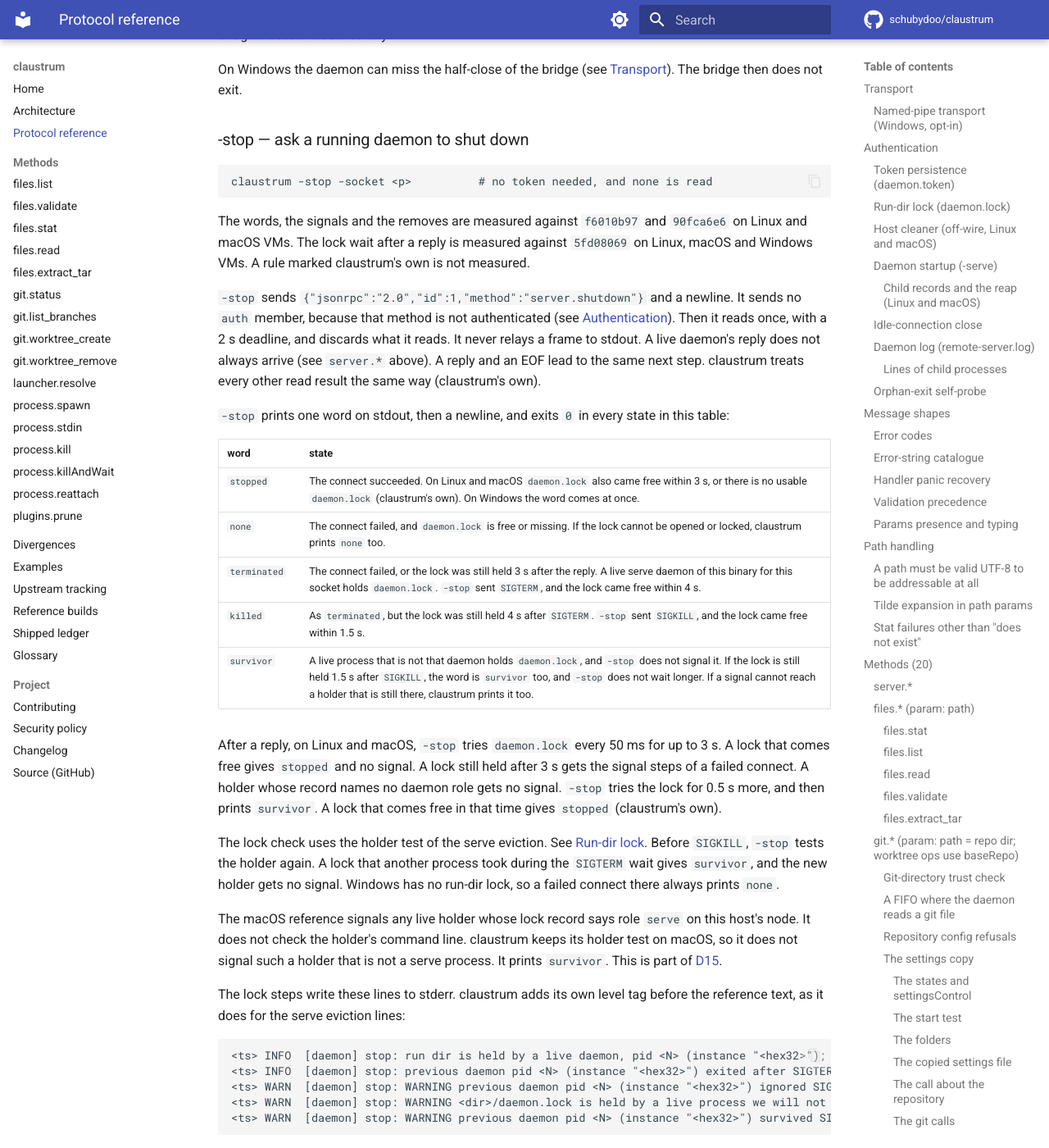
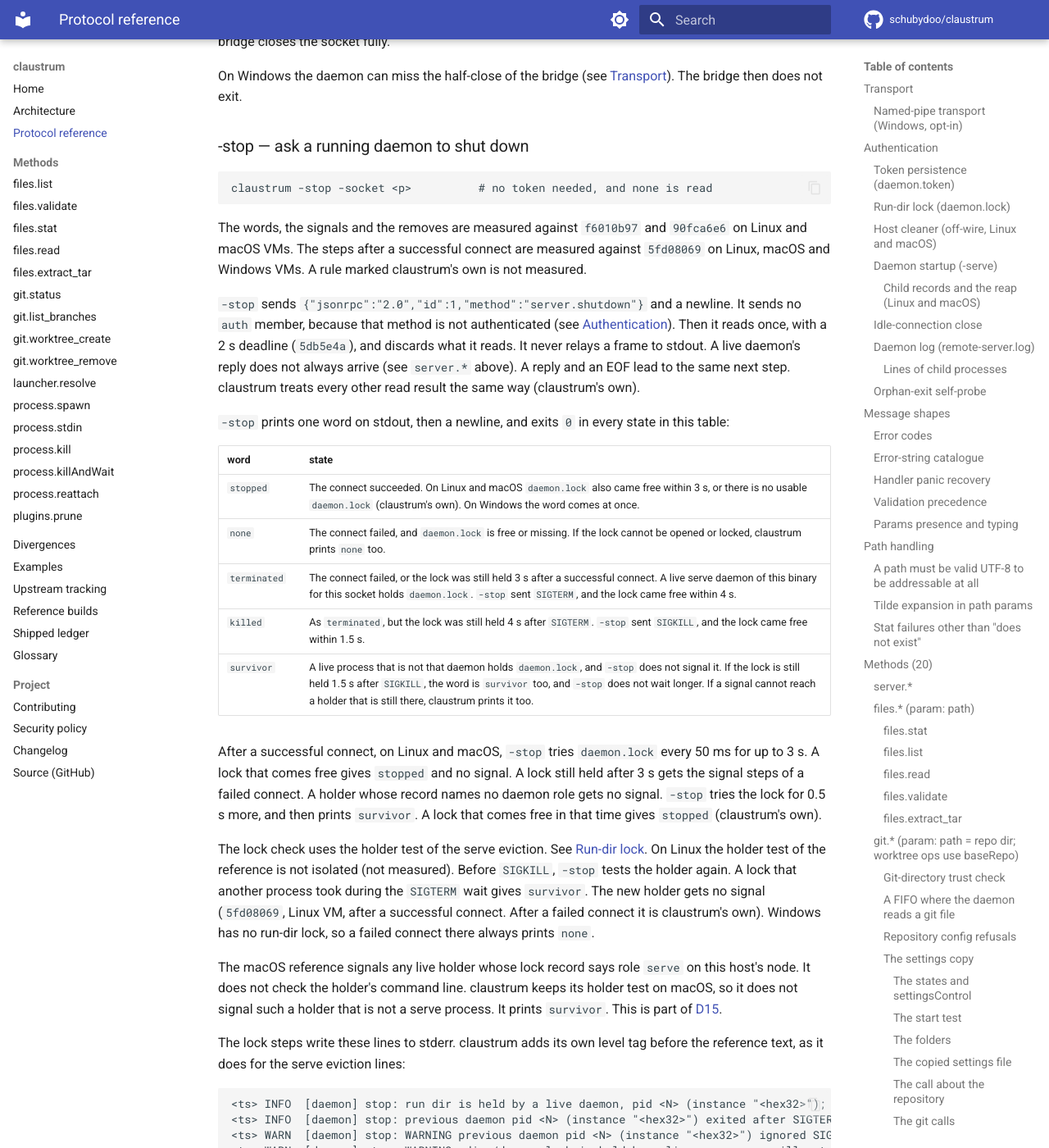
Before and after one commit to schubydoo/claustrum, an MkDocs documentation site: the page built from docs/PROTOCOL.md, in a window 1280 px wide and 1400 px high, scrolled down 92949 px. Shown: the whole window at 82% size. Built offline with MkDocs 1.6.1 and Material for MkDocs 9.7.7, drawn with Linux system fonts in a browser that asks for light colours; comment, search, counter and statistics services are not loaded; some of the changed text lies outside the part shown.

Commit message:
docs: fix the verifier findings of the log and -stop cut
Co-Authored-By: Claude Opus 5.5 <noreply@anthropic.com>

````diff
--- a/docs/PROTOCOL.md
+++ b/docs/PROTOCOL.md
@@ -678,19 +678,20 @@ self-probe below.
 ### Daemon log (`remote-server.log`)
 
 The rules of the file are measured against `5fd08069`, and the startup lines
-against `f6010b97` and `89cb6289`. A rule that names one system was measured on
+against `f6010b97` and `89cb6289`. The peer-check lines are measured against
+`5fd08069`. A rule that names one system was measured on
 a VM of that system, and an unmarked rule on Linux and macOS VMs.
 
 At each start the launcher renames an existing `remote-server.log` in the
 socket's directory to `remote-server.log.old`. Then it creates a fresh log there
 with mode `0600`. It sends the stdout and stderr of the daemonized child into
-that file, so its own streams stay empty. The daemon does not remove the log at
-shutdown, unlike the socket and `daemon.token`. So the log of the last run stays
+that file, so its own streams stay empty. claustrum does not remove the log at
+shutdown (from the code), unlike the socket and `daemon.token`. So the log of the last run stays
 readable. The fixed name and location are the deployment contract, and they are
 not configurable.
 
-claustrum writes a level tag before each line except the banner. The reference
-writes none. `CLAUSTRUM_LOG_LEVEL=warn` drops the INFO lines.
+claustrum writes a level tag before each line of its logger. The banner and a
+start error that begins `claustrum:` have none. The reference writes no tag. `CLAUSTRUM_LOG_LEVEL=warn` drops the INFO lines.
 
 When the raise of the open-files limit works on Linux and macOS, the first line
 tells the limit that `process.spawn` children get. It is the lower of 65536 and
@@ -729,10 +730,11 @@ measured).
 If the fresh create fails, the launcher judges the entry at the path without
 following it, and it opens no FIFO:
 
-- Nothing at the path fails the start with the error of the create.
+- Nothing at the path fails the start with the error of the create (Linux VM).
 - A folder fails the start with `is a directory`.
-- An own regular file, or an own link to an own regular file, is truncated. It
-  keeps its mode and gets the lines.
+- An own regular file is truncated. It keeps its mode and gets the lines.
+- An own link to an own regular file gets the same: the file is truncated (Linux
+  VM).
 - Every other entry fails the start with `permission denied` and stays
   unchanged. That is [D8](DIVERGENCES.md#d8).
 
@@ -768,7 +770,7 @@ These lines tell of [process.spawn](protocol/process-spawn.md) children and of t
 | Over 128 records | WARN | `[process.Registry] more than 128 records in <run dir>/children; leaving the rest for the next start` |
 | Over 64 groups | WARN | `[process.Registry] <n> more orphaned group(s) recorded in <run dir>/children than the 64 one start ends; leaving those for the next start` |
 | A record dropped | INFO | `[process.Registry] record <pid>.json: pid <pid> is not a child to end (<reason>); dropping the record, signalling nothing` |
-| A record kept | INFO | `[process.Registry] record <pid>.json: pid <pid> cannot be inspected now (<reason>); keeping the record, signalling nothing` (`5fd08069`) |
+| A record kept | INFO | `[process.Registry] record <pid>.json: pid <pid> cannot be inspected now (<reason>); keeping the record, signalling nothing` (`5fd08069`, Linux VM) |
 | A group ended | INFO | `[process.Registry] ending orphaned process group <pgid> recorded by daemon instance "<instance>" (pid <daemon pid>): SIGTERM` |
 | The grace ran out | WARN | `[process.Registry] group <pgid> outlived SIGTERM for 2s: SIGKILL` |
 | A group fails the test | INFO | `[process.Registry] group <pgid> no longer verifies (<reason>); nothing more is sent to it` |
@@ -3578,14 +3580,14 @@ claustrum -stop -socket <p>          # no token needed, and none is read
 ```
 
 The words, the signals and the removes are measured against `f6010b97` and
-`90fca6e6` on Linux and macOS VMs. The lock wait after a reply is measured
-against `5fd08069` on Linux, macOS and Windows VMs. A rule marked claustrum's own
-is not measured.
+`90fca6e6` on Linux and macOS VMs. The steps after a successful connect are
+measured against `5fd08069` on Linux, macOS and Windows VMs. A rule marked
+claustrum's own is not measured.
 
 `-stop` sends `{"jsonrpc":"2.0","id":1,"method":"server.shutdown"}` and a
 newline. It sends no `auth` member, because that method is not authenticated
-(see [Authentication](#authentication)). Then it reads once, with a 2 s deadline,
-and discards what it reads. It never relays a frame to stdout. A live daemon's
+(see [Authentication](#authentication)). Then it reads once, with a 2 s deadline
+(`5db5e4a`), and discards what it reads. It never relays a frame to stdout. A live daemon's
 reply does not always arrive (see `server.*` above). A reply and an EOF lead to
 the same next step. claustrum treats every other read result the same way
 (claustrum's own).
@@ -3597,11 +3599,11 @@ in this table:
 |---|---|
 | `stopped` | The connect succeeded. On Linux and macOS `daemon.lock` also came free within 3 s, or there is no usable `daemon.lock` (claustrum's own). On Windows the word comes at once. |
 | `none` | The connect failed, and `daemon.lock` is free or missing. If the lock cannot be opened or locked, claustrum prints `none` too. |
-| `terminated` | The connect failed, or the lock was still held 3 s after the reply. A live serve daemon of this binary for this socket holds `daemon.lock`. `-stop` sent `SIGTERM`, and the lock came free within 4 s. |
+| `terminated` | The connect failed, or the lock was still held 3 s after a successful connect. A live serve daemon of this binary for this socket holds `daemon.lock`. `-stop` sent `SIGTERM`, and the lock came free within 4 s. |
 | `killed` | As `terminated`, but the lock was still held 4 s after `SIGTERM`. `-stop` sent `SIGKILL`, and the lock came free within 1.5 s. |
 | `survivor` | A live process that is not that daemon holds `daemon.lock`, and `-stop` does not signal it. If the lock is still held 1.5 s after `SIGKILL`, the word is `survivor` too, and `-stop` does not wait longer. If a signal cannot reach a holder that is still there, claustrum prints it too. |
 
-After a reply, on Linux and macOS, `-stop` tries `daemon.lock` every 50 ms for up
+After a successful connect, on Linux and macOS, `-stop` tries `daemon.lock` every 50 ms for up
 to 3 s. A lock that comes free gives `stopped` and no signal. A lock still held
 after 3 s gets the signal steps of a failed connect. A holder whose record names
 no daemon role gets no signal. `-stop` tries the lock for 0.5 s more, and then
@@ -3609,9 +3611,11 @@ prints `survivor`. A lock that comes free in that time gives `stopped`
 (claustrum's own).
 
 The lock check uses the holder test of the serve eviction. See [Run-dir
-lock](#run-dir-lock-daemonlock). Before `SIGKILL`, `-stop` tests the holder
-again. A lock that another process took during the `SIGTERM` wait gives
-`survivor`, and the new holder gets no signal. Windows has no run-dir lock, so a
+lock](#run-dir-lock-daemonlock). On Linux the holder test of the reference is
+not isolated (not measured). Before `SIGKILL`, `-stop` tests the holder again. A
+lock that another process took during the `SIGTERM` wait gives `survivor`. The
+new holder gets no signal (`5fd08069`, Linux VM, after a successful connect.
+After a failed connect it is claustrum's own). Windows has no run-dir lock, so a
 failed connect there always prints `none`.
 
 The macOS reference signals any live holder whose lock record says role `serve`
@@ -3634,7 +3638,7 @@ A daemon that has not bound yet has a short record. That holder gives the first
 two lines with `pid <N>` and no instance (`89cb6289`, Linux VM). claustrum
 writes the other lines with `(instance "")` then (claustrum's own).
 
-A holder with no daemon role, after a reply, gives this line:
+A holder with no daemon role, after a successful connect, gives this line:
 
 ```text
 <ts> WARN  [daemon] stop: WARNING <dir>/daemon.lock is held by a live process we will not signal (its holder is not a daemon (role "")); leaving it alone
@@ -3654,12 +3658,12 @@ This line is claustrum's own. It comes from the second holder test:
 ```
 
 `-stop` never creates or removes `daemon.lock`. It writes a record into it only
-after a reply that led to `terminated` or `killed`. Then it writes
+after a successful connect that led to `terminated` or `killed`. Then it writes
 `{"pid":<pid>,"role":"stop","node":"<node>"}` and empties the file again before
 it prints the word.
 
-After a reply, `-stop` removes the socket and `daemon.token` only after
-`terminated` or `killed`. A live daemon removes both files itself at its stop. After
+After a successful connect, `-stop` removes the socket and `daemon.token` only
+after `terminated` or `killed` (from the code). A live daemon removes both files itself at its stop. After
 a failed connect, `-stop` removes the socket path and the `daemon.token` beside
 it, stale or not, unless the word is `survivor`. The socket unlink removes a
 stale socket, a regular file and an empty directory. It keeps a non-empty
````
